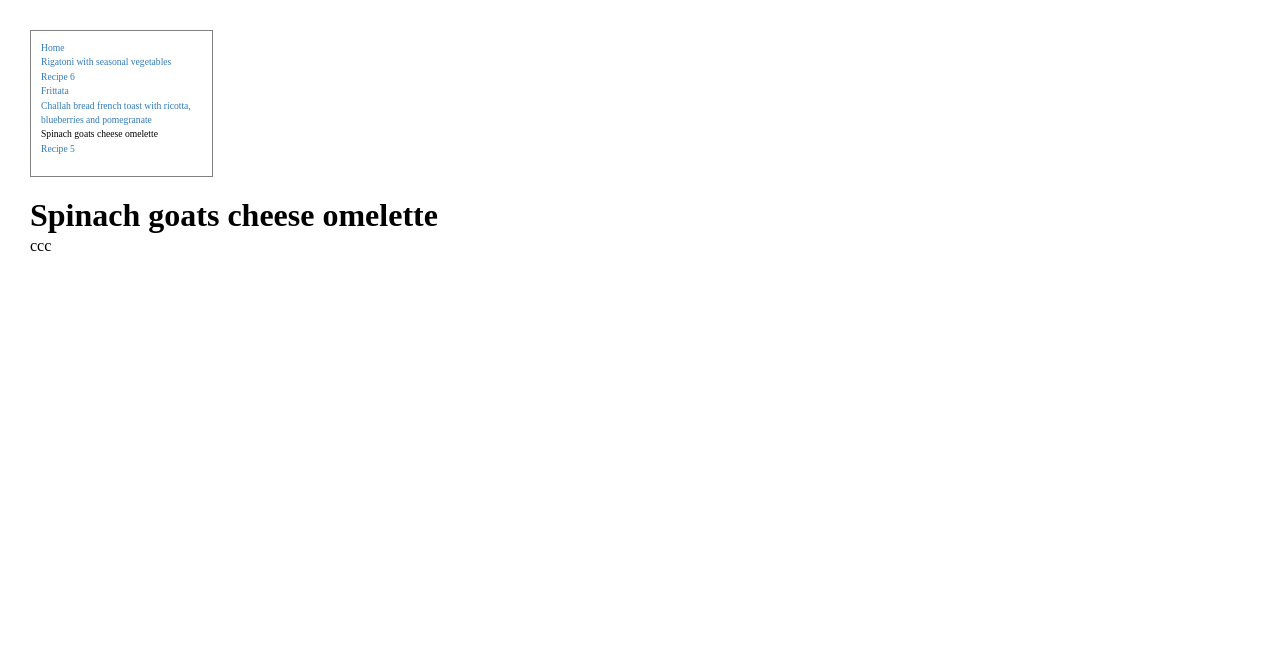
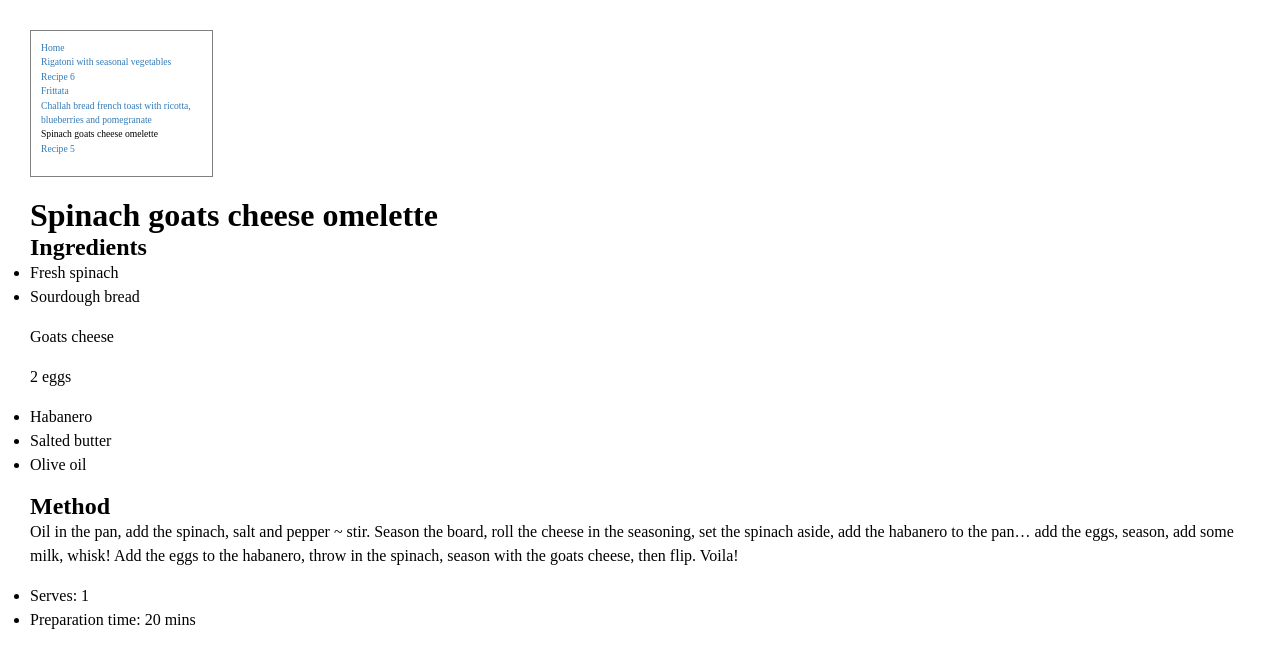
Before and after one commit to Hol1999/Hollyrecipewebsite, a Jekyll site: the page built from _recipes/recipe4.md, in a window 1280 px wide. Shown: the top 668 px of the page. Built offline with Jekyll 4.4.1, drawn with Linux system fonts in a browser that asks for light colours.

Commit message:
Update Recipes “recipe4”

```diff
--- a/_recipes/recipe4.md
+++ b/_recipes/recipe4.md
@@ -6,4 +6,21 @@ layout: recipe
 published: true
 tags: null
 ---
-ccc
+## Ingredients
+
+* Fresh spinach
+* Sourdough bread
+
+  Goats cheese
+
+  2 eggs
+* Habanero
+* Salted butter
+* Olive oil
+
+## Method
+
+Oil in the pan, add the spinach, salt and pepper ~ stir.  Season the board, roll the cheese in the seasoning, set the spinach aside, add the habanero to the pan... add the eggs, season, add some milk, whisk! Add the eggs to the habanero, throw in the spinach, season with the goats cheese, then flip. Voila!
+
+* Serves: 1
+* Preparation time: 20 mins
```
